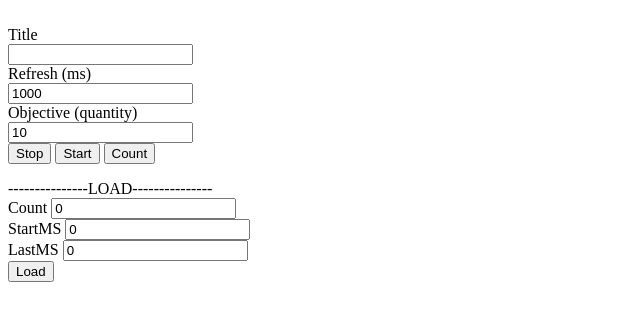
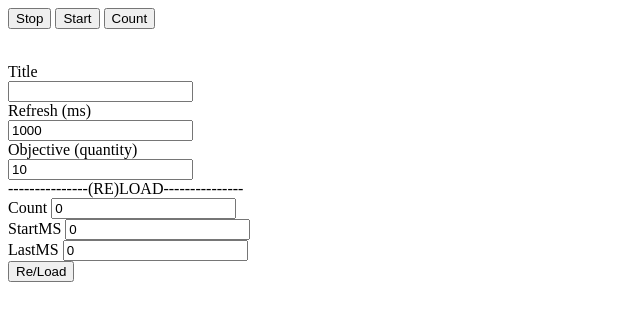
Before and after one commit to jerobarraco/utils, a plain HTML site: page eta/index.html in a window 1280 px wide. Shown: the whole page, without its empty margins (0-640 px from the left). Drawn offline with Linux system fonts and the light colour scheme.

Commit message:
* Save to url on reset and load * Moved fields to bottom

```diff
--- a/eta/code.js
+++ b/eta/code.js
@@ -62,7 +62,7 @@ var _eta = {
 		document.getElementById("last_ms").value = _eta.l;
 		_eta.saveToUrl(); // write url
 	},
-	reset(){
+	start() { // will reset stuff
 		_eta.stop();
 		_eta.c = 0;
 		_eta.e = 0;//eta
@@ -81,15 +81,20 @@ var _eta = {
 		_eta.tick();
 
 		_eta.setCountBtnText("Count");
+		_eta.setTitle(document.getElementById("titles").value)
 		document.getElementById("b_reset").value = "Restart";
 
 		// beware conflicts with load
 		document.getElementById("start_ms").value = _eta.st;
 		// not saving to url here because it will mess with load, and reset
 	},
+	reset() {
+		_eta.start();
+		_eta.saveToUrl();
+	},
 	load() {
 		let sms = parseInt(document.getElementById("start_ms").value);
-		_eta.reset(); //last is set to now, that's ok (kinda)
+		_eta.start(); //last is set to now. but we reload it below
 		// restore original startms
 		document.getElementById("start_ms").value = sms;
 
@@ -104,6 +109,8 @@ var _eta = {
 
 		_eta.a = _eta.s/_eta.c;
 		_eta.ld = _eta.a;
+
+		_eta.saveToUrl();
 	},
 	ms2td(v, simple){
 		v = Math.ceil(v);
@@ -223,7 +230,7 @@ var _eta = {
 		t += "CalcAvg.			: "+_eta.ms2td(_eta.ca) +"<br>";
 		t += "CalcE.T.A.		: "+_eta.ms2td(_eta.ce) +"<br>";
 		t += "--------------------------------------<br/>";
-		t += "Sum			: "+_eta.ms2td(_eta.s) +"<br/>";
+		t += "Acum.				: "+_eta.ms2td(_eta.s) +"<br/>";
 		//t += "Start Time	: (" + _eta.st + ")<br/>"+_eta.ms2td(_eta.st) + "<br/>";
 		document.getElementById("text").innerHTML = t;
 	},
@@ -232,7 +239,7 @@ var _eta = {
 	},
 	setTitle(nt) {
 		document.getElementById("titles").value = nt;
-		document.title = "ETA. - " + nt;
+		document.title = "ETA.: " + nt;
 	},
 	loadFromUrl() {
 		let params = new URLSearchParams(document.location.search.substring(1));
@@ -251,8 +258,10 @@ var _eta = {
 		document.getElementById("start_count").value = c;
 		document.getElementById("start_ms").value = sms;
 		document.getElementById("last_ms").value = lms;
-		_eta.setTitle(nt);
+		document.getElementById("titles").value = nt;
 
+		// this function should limit itself to set values on the doc elements, load handles the rest
+		// this is to support load and reset behaving similar
 		_eta.load();
 	},
 	saveToUrl() {
--- a/eta/index.html
+++ b/eta/index.html
@@ -7,6 +7,13 @@
 	<script src="code.js"></script>
 </head>
 <body>
+	<input type="button" name="name" value="Stop" onclick="_eta.stop()"/>
+	<input type="button" id="b_reset" name="name" value="Start" onclick="_eta.reset()"/>
+	<input type="button" id="b_count" name="name" value="Count" onclick="_eta.count()"/>
+
+	<br/>
+	<p id="text"></p>
+	<p id="text_slow"></p>
 
 	<br/>
 	Title<br/>
@@ -18,22 +25,13 @@
 	Objective (quantity)<br/>
 	<input type="number" id="cant" value="10" max="9999999999999999999999999999999999999999999999999999999999999999"/>
 	<br/>
-
-	<input type="button" name="name" value="Stop" onclick="_eta.stop()"/>
-	<input type="button" id="b_reset" name="name" value="Start" onclick="_eta.reset()"/>
-	<input type="button" id="b_count" name="name" value="Count" onclick="_eta.count()"/>
-
-	<br/>
-	<p id="text"></p>
-	<p id="text_slow"></p>
-
-	---------------LOAD---------------<br/>
-Count <input type="number" id="start_count" value="0" max="9999999999999999999999999999999999999999999999999999999999999999"/>
+	---------------(RE)LOAD---------------<br/>
+	Count <input type="number" id="start_count" value="0" max="9999999999999999999999999999999999999999999999999999999999999999"/>
 <br/>
 	StartMS <input type="number" id="start_ms" value="0" max="9999999999999999999999999999999999999999999999999999999999999999"/> <br/>
 	LastMS <input type="number" id="last_ms" value="0" max="9999999999999999999999999999999999999999999999999999999999999999"/>
 <br/>
-	<input type="button" name="name" value="Load" onclick="_eta.load()"/>
+	<input type="button" name="name" value="Re/Load" onclick="_eta.load()"/>
 
 </body>
 </html>
```
